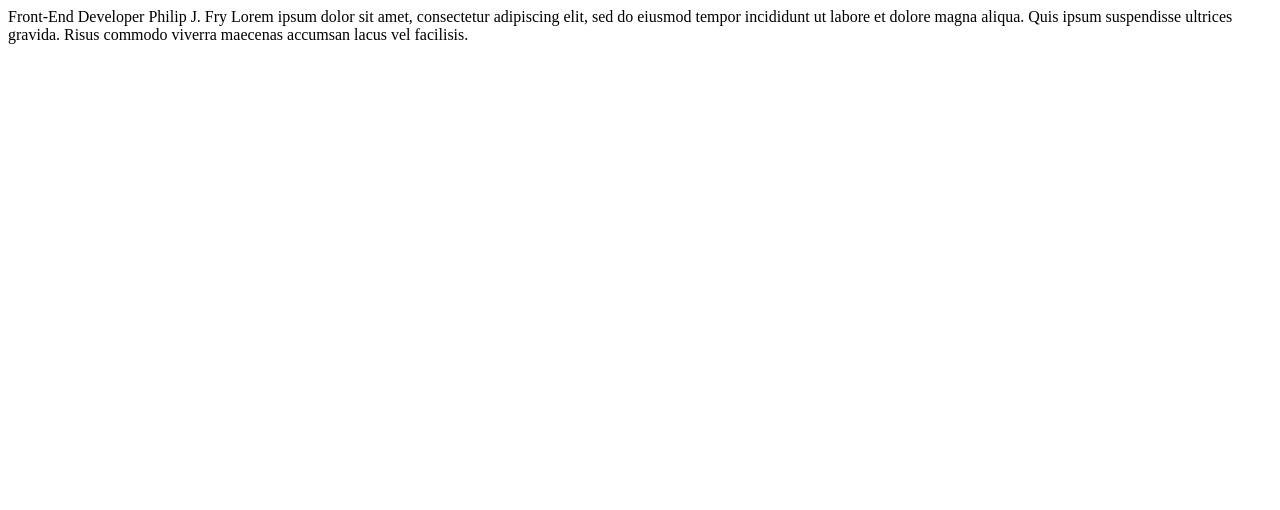
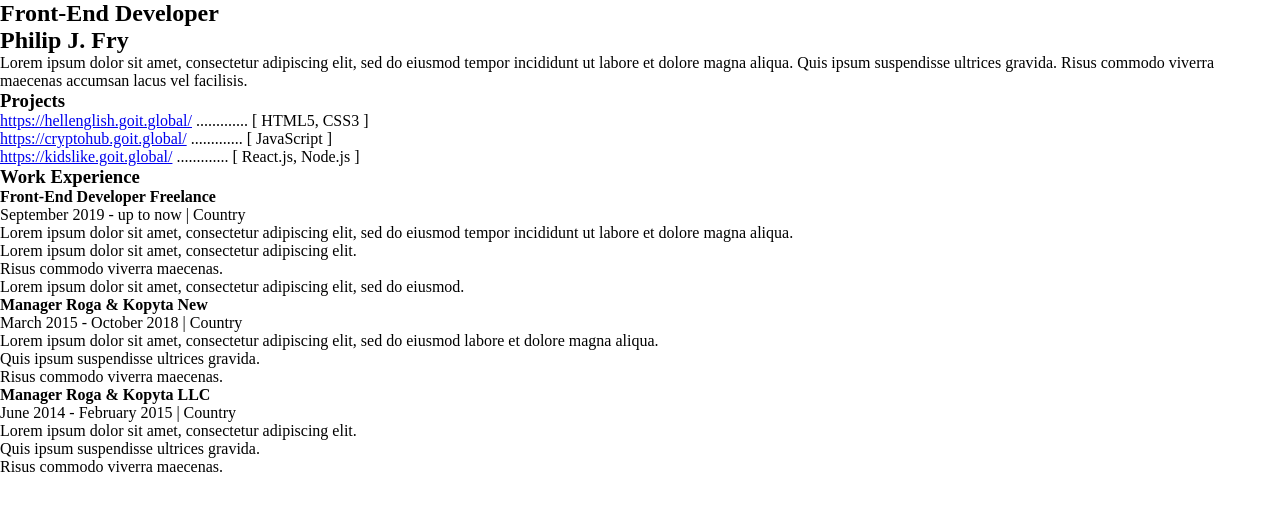
Before and after one commit to SerhiiMart/Marathon-GoIT-7-days, a plain HTML site: page index.html in a window 1280 px wide. Drawn offline with Linux system fonts and the light colour scheme.

Commit message:
Project resume update

```diff
--- a/css/style.css
+++ b/css/style.css
@@ -0,0 +1,5 @@
+ * {
+   padding: 0;
+   margin: 0;
+   box-sizing: border-box;
+ }
--- a/index.html
+++ b/index.html
@@ -13,13 +13,58 @@
   <!-- Main Content -->
   <main>
     <div class="">
-      Front-End Developer
-      Philip J. Fry
-      Lorem ipsum dolor sit amet, consectetur adipiscing elit, sed do eiusmod tempor incididunt ut labore et dolore magna aliqua. Quis ipsum suspendisse ultrices gravida. Risus commodo viverra maecenas accumsan lacus vel facilisis.
+      <h2>Front-End Developer</h2>
+      <h1>Philip J. Fry</h1>
+      <p>Lorem ipsum dolor sit amet, consectetur adipiscing elit, sed do eiusmod tempor incididunt ut labore et dolore magna aliqua. Quis ipsum suspendisse ultrices gravida. Risus commodo viverra maecenas accumsan lacus vel facilisis. </p>
+    </div>
+    <!-- Projects -->
+    <div class="">
+     <h3>Projects</h3>
+      <ol>
+        <li><a href="https://hellenglish.goit.global/">https://hellenglish.goit.global/</a> ............. [ HTML5, CSS3 ]</li>
+        <li><a href="https://cryptohub.goit.global/">https://cryptohub.goit.global/</a> ............. [ JavaScript ]</li>
+        <li><a href="https://kidslike.goit.global/">https://kidslike.goit.global/</a> ............. [ React.js, Node.js ]</li>
+      </ol>
     </div>
 
+    <!-- Work -->
+    <div class="">
+     <h3>Work Experience</h3>
+      <!-- Company 1 -->
+      <div class="">
+        <h4>Front-End Developer Freelance</h4>
+        <p>September 2019 - up to now   |   Country</p>
+        <ul>
+          <li>Lorem ipsum dolor sit amet, consectetur adipiscing elit, sed do eiusmod tempor incididunt ut labore et dolore magna aliqua. </li>
+          <li>Lorem ipsum dolor sit amet, consectetur adipiscing elit.</li>
+          <li>Risus commodo viverra maecenas. </li>
+          <li>Lorem ipsum dolor sit amet, consectetur adipiscing elit, sed do eiusmod.</li>
+        </ul>
+      </div>
+      <!-- Company 2 -->
+      <div class="">
+        <h4>Manager Roga & Kopyta New </h4>
+        <p>March 2015 - October 2018   |   Country</p>
+        <ul>
+          <li>Lorem ipsum dolor sit amet, consectetur adipiscing elit, sed do eiusmod labore et dolore magna aliqua. </li>
+          <li>Quis ipsum suspendisse ultrices gravida. </li>
+          <li>Risus commodo viverra maecenas. </li>
+        </ul>
+      </div>
+      <!-- Company 3 -->
+      <div class="">
+        <h4>Manager Roga & Kopyta LLC </h4>
+        <p>June 2014 - February 2015   |   Country</p>
+        <ul>
+          <li>Lorem ipsum dolor sit amet, consectetur adipiscing elit. </li>
+          <li>Quis ipsum suspendisse ultrices gravida.</li>
+          <li>Risus commodo viverra maecenas. </li>
+        </ul>
+      </div>
+    </div>
 
   </main>
+
   <!-- Sidebar -->
     <aside>
     </aside>
```
